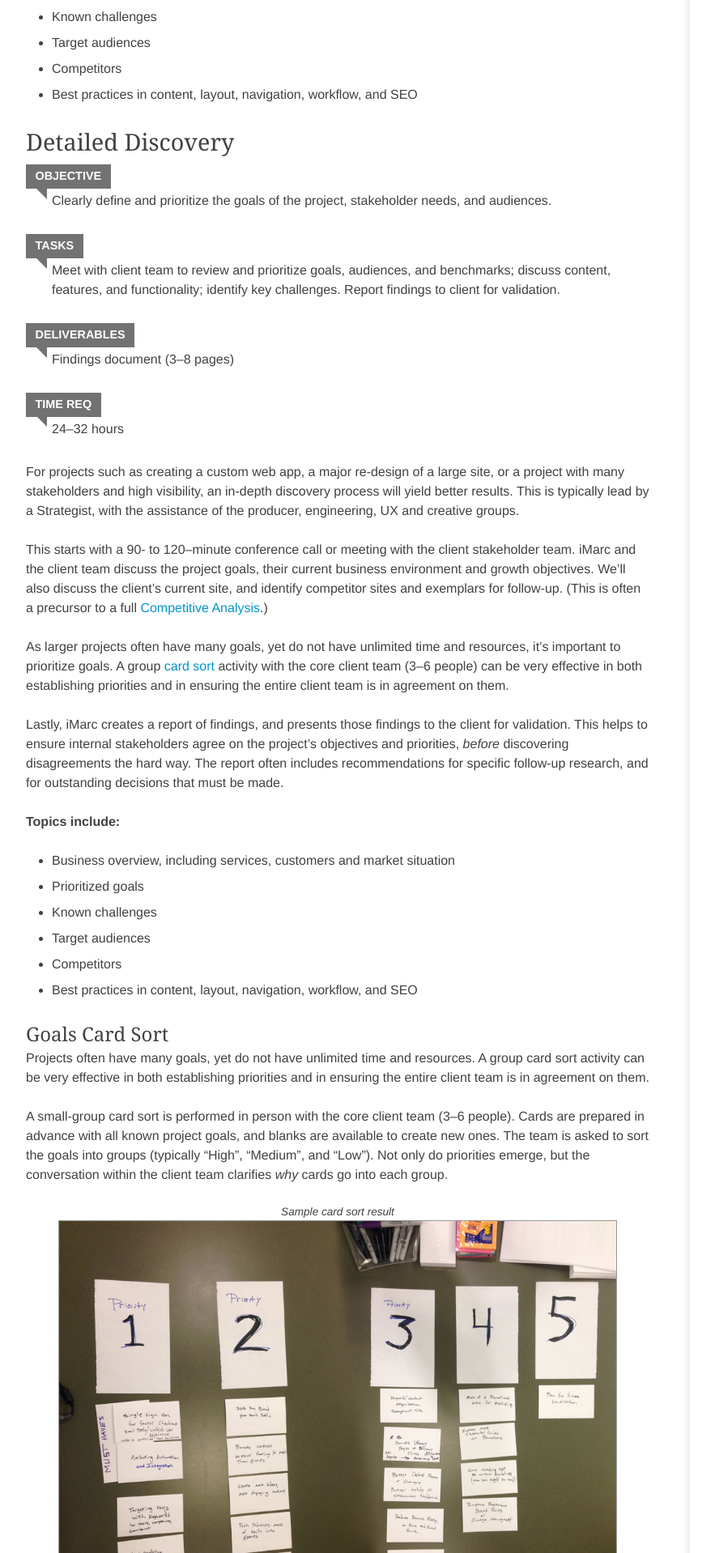
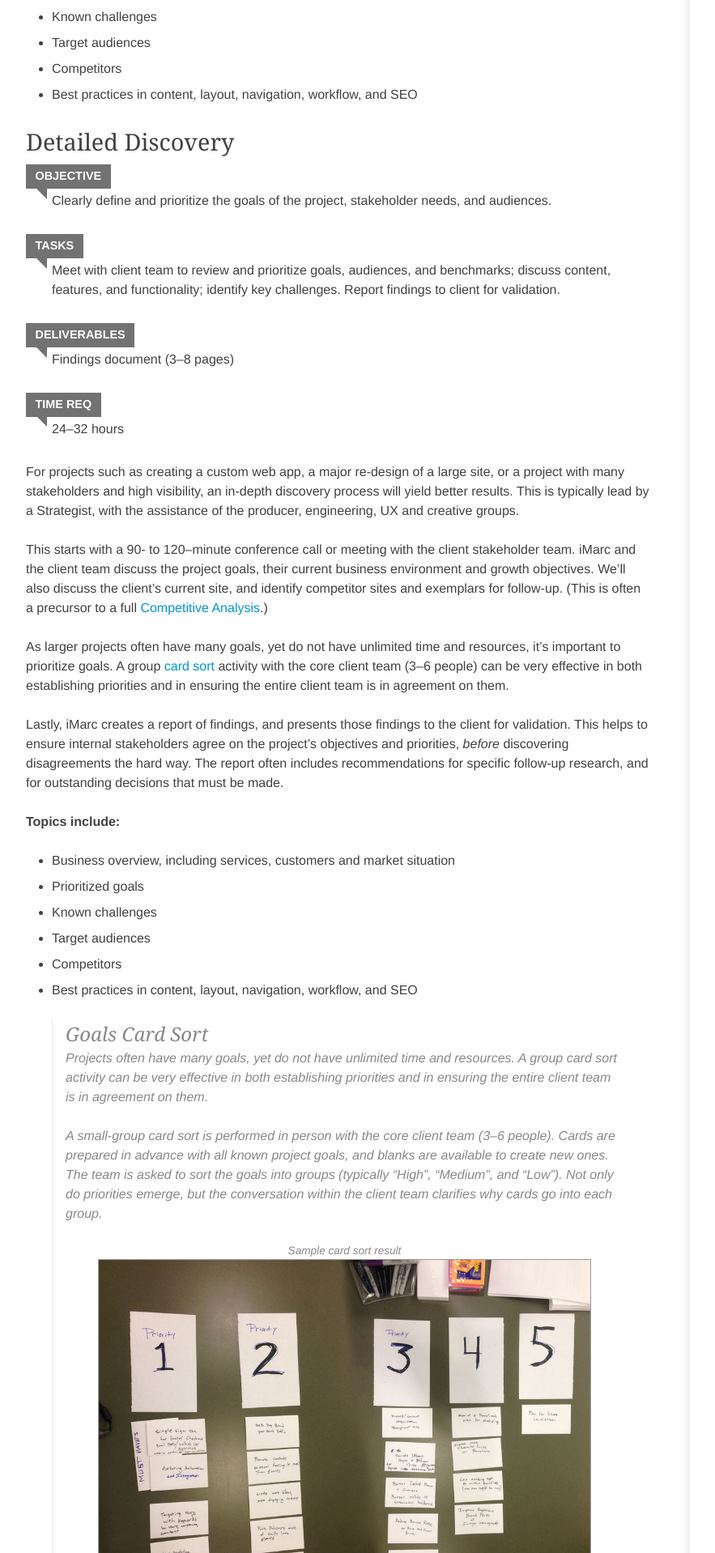
Before and after one commit to imarc/handbook, a Jekyll site: the page built from strategy.markdown, in a window 1280 px wide. Shown: the part 4482-6400 px from the top of the page at 81% size, without its empty margins (88-971 px from the left). Built offline with Jekyll 4.4.1, drawn with Linux system fonts in a browser that asks for light colours; nearby versions of some CDN libraries; some web fonts are replaced.

Commit message:
Formatting: Card sort sub-section indented
To make it a bit clearer, while scrolling, that it’s a part of the
Detailed Discovery section.

```diff
--- a/strategy.markdown
+++ b/strategy.markdown
@@ -179,25 +179,25 @@ Lastly, iMarc creates a report of findings, and presents those findings to the c
 + Competitors
 + Best practices in content, layout, navigation, workflow, and SEO
 
-#### Goals Card Sort
-
-Projects often have many goals, yet do not have unlimited time and resources. A group card sort activity can be very effective in both establishing priorities and in ensuring the entire client team is in agreement on them.
-
-A small-group card sort is performed in person with the core client team (3–6 people). Cards are prepared in advance with all known project goals, and blanks are available to create new ones. The team is asked to sort the goals into groups (typically "High", "Medium", and "Low").  Not only do priorities emerge, but the conversation within the client team clarifies _why_ cards go into each group.
-
-<figure markdown="1">
-<figcaption>Sample card sort result</figcaption>
-![Sample card sort](img/strategy/cardsort.jpg)
-</figure>
-
-If the stakeholder group is very large or geographically scattered, an online card sort may be appropriate. This also allows us to segment participants into "core" and "advisory" groups for separate analysis; if significant differences are found, this should be immediately raised and addressed with the client.
-
-**Other applications:** This technique can is also effective at prioritizing audiences or brand attributes. An "open sort" exercise, in which the groups are created on the fly by participants, is very useful for organizing. (But be aware that creating groups and finding content in groups are different cognitive tasks; use a tree testinng tool such as TreeJack to test content findability, not a card sort.)
-
-Recommended reading:
-
-* [Card Sorting: Mistakes Made and Lessons Learned](http://www.uxmatters.com/mt/archives/2007/09/card-sorting-mistakes-made-and-lessons-learned.php)
-* [Open Card Sort Analysis 101](http://www.uxbooth.com/articles/open-card-sort-analysis-101/)
+> #### Goals Card Sort
+>
+> Projects often have many goals, yet do not have unlimited time and resources. A group card sort activity can be very effective in both establishing priorities and in ensuring the entire client team is in agreement on them.
+>
+> A small-group card sort is performed in person with the core client team (3–6 people). Cards are prepared in advance with all known project goals, and blanks are available to create new ones. The team is asked to sort the goals into groups (typically "High", "Medium", and "Low").  Not only do priorities emerge, but the conversation within the client team clarifies _why_ cards go into each group.
+>
+> <figure markdown="1">
+> <figcaption>Sample card sort result</figcaption>
+> ![Sample card sort](img/strategy/cardsort.jpg)
+> </figure>
+>
+> If the stakeholder group is very large or geographically scattered, an online card sort may be appropriate. This also allows us to segment participants into "core" and "advisory" groups for separate analysis; if significant differences are found, this should be immediately raised and addressed with the client.
+>
+> **Other applications:** This technique can is also effective at prioritizing audiences or brand attributes. An "open sort" exercise, in which the groups are created on the fly by participants, is very useful for organizing. (But be aware that creating groups and finding content in groups are different cognitive tasks; use a tree testinng tool such as TreeJack to test content findability, not a card sort.)
+>
+> Recommended reading:
+>
+> * [Card Sorting: Mistakes Made and Lessons Learned](http://www.uxmatters.com/mt/archives/2007/09/card-sorting-mistakes-made-and-lessons-learned.php)
+> * [Open Card Sort Analysis 101](http://www.uxbooth.com/articles/open-card-sort-analysis-101/)
 
 
 ### User/Customer Interviews
```
